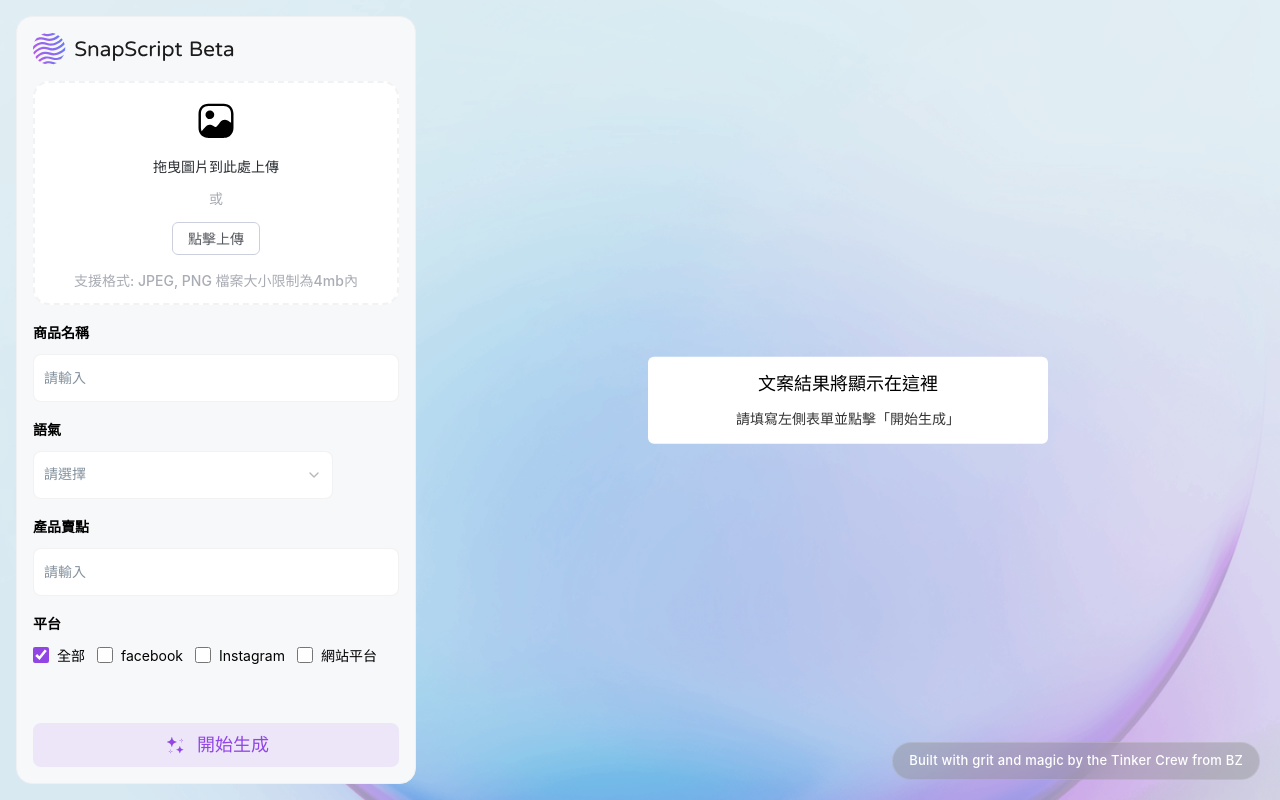
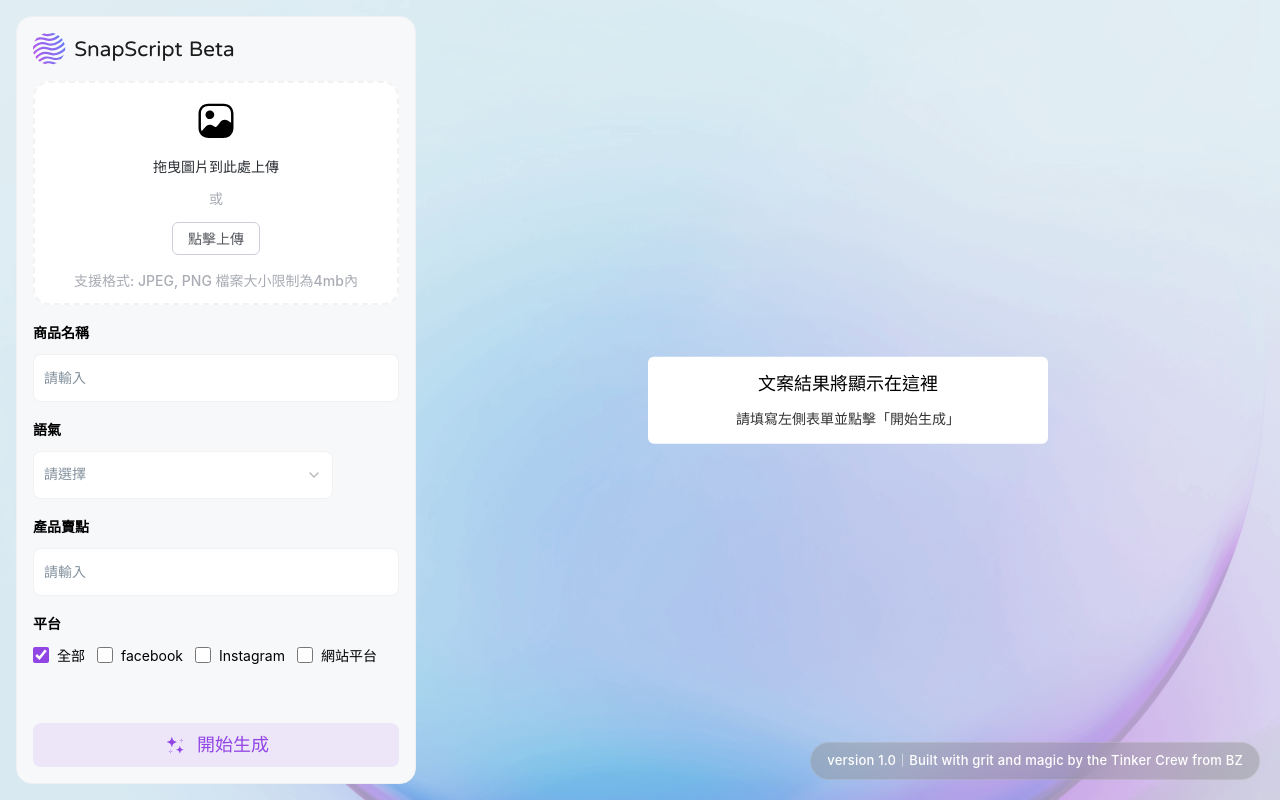
Before and after one commit to boazchan/snapscript, a Next.js app: page / in a window 1280 px wide. Built offline with nearby package versions, Linux system fonts and the light colour scheme.

Commit message:
feat: 更新版本標籤為 v1.0
- 在右下角footer加上版本資訊
- 顯示 'version 1.0｜Built with grit and magic by the Tinker Crew from BZ'

```diff
--- a/app/page.tsx
+++ b/app/page.tsx
@@ -1115,7 +1115,7 @@ export default function Home() {
             textAlign: 'center'
           }}
         >
-          Built with grit and magic by the Tinker Crew from BZ
+          version 1.0｜Built with grit and magic by the Tinker Crew from BZ
         </p>
       </footer>
     </div>
```
